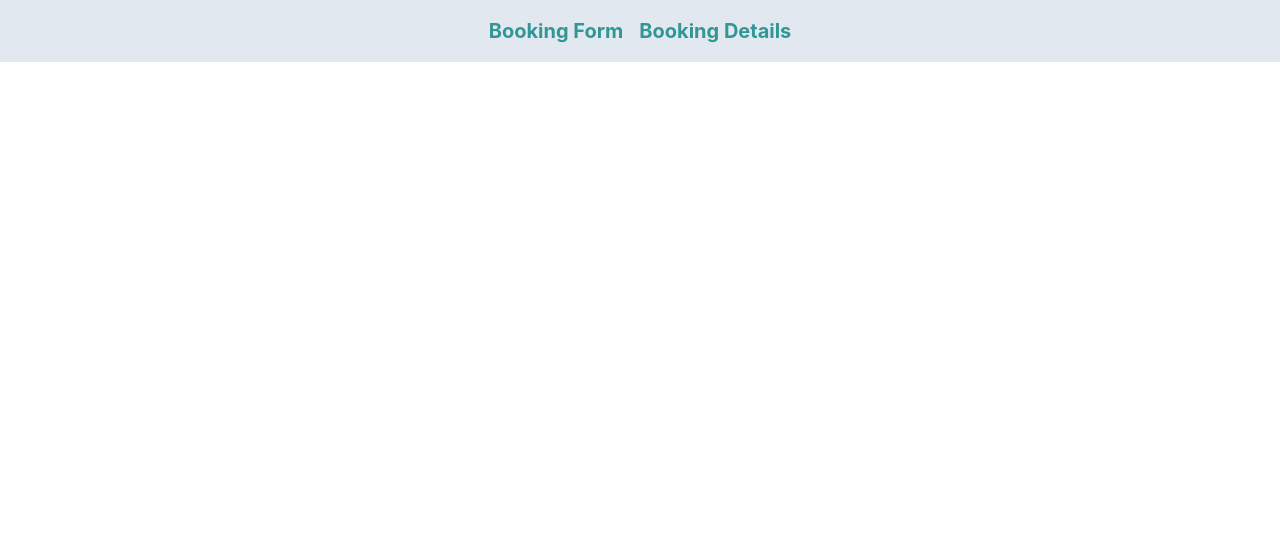
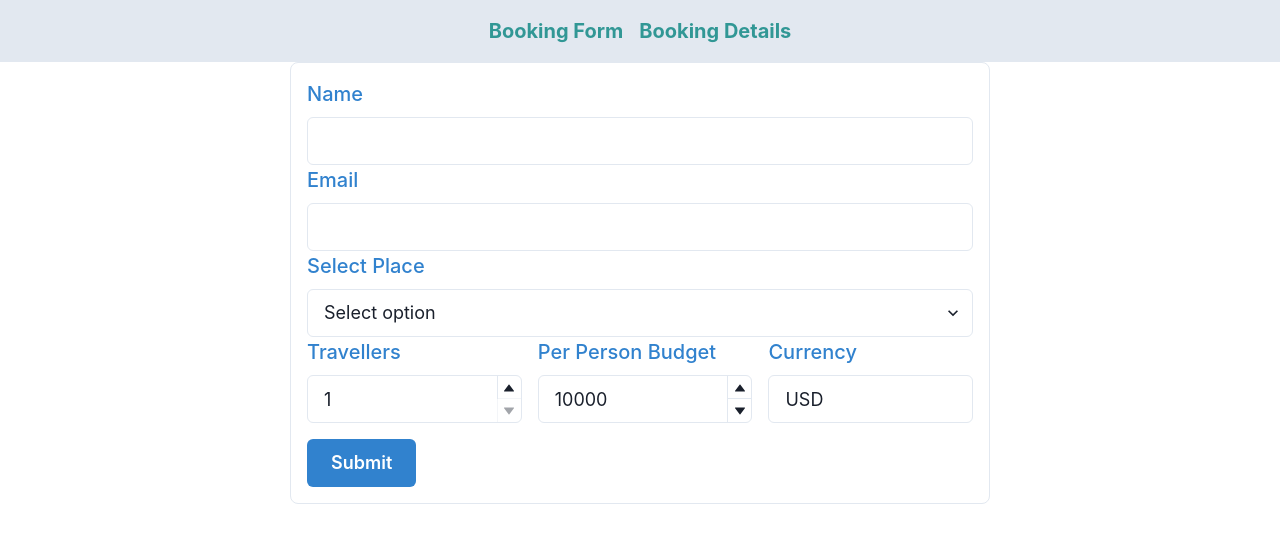
Before and after one commit to drishya-dobriyal/travel-booking, a React (Create React App) app in the folder frontend/: page /booking-form in a window 1280 px wide. Shown: the top 542 px of the page. Built offline with nearby package versions, Linux system fonts and the light colour scheme.

Commit message:
Added form for booking

```diff
--- a/frontend/package.json
+++ b/frontend/package.json
@@ -10,6 +10,7 @@
     "@testing-library/react": "^13.4.0",
     "@testing-library/user-event": "^13.5.0",
     "framer-motion": "^10.12.11",
+    "http-proxy-middleware": "^2.0.6",
     "react": "^18.2.0",
     "react-dom": "^18.2.0",
     "react-router-dom": "^6.11.1",
--- a/frontend/src/App.js
+++ b/frontend/src/App.js
@@ -4,6 +4,7 @@ import { Route, BrowserRouter as Router, Routes } from "react-router-dom";
 import { Box, ChakraProvider } from "@chakra-ui/react";
 import "./App.css";
 import Navigation from "./components/Navigation";
+import CreateBookingForm from "./components/CreateBookingForm";
 
 function App() {
   return (
@@ -13,7 +14,11 @@ function App() {
           <Navigation />
           <Routes>
             <Route exact path="/"></Route>
-            <Route exact path="/booking-form"></Route>
+            <Route
+              exact
+              path="/booking-form"
+              element={<CreateBookingForm />}
+            ></Route>
             <Route path="/booking-details"></Route>
           </Routes>
         </Router>
--- /dev/null
+++ b/frontend/src/components/CreateBookingForm.js
@@ -0,0 +1,197 @@
+import React, { useState } from "react";
+import {
+  FormControl,
+  FormLabel,
+  FormErrorMessage,
+  FormHelperText,
+  Flex,
+  Input,
+  Button,
+  Select,
+  NumberInput,
+  NumberInputField,
+  NumberInputStepper,
+  NumberIncrementStepper,
+  NumberDecrementStepper,
+  useToast,
+  Box,
+} from "@chakra-ui/react";
+
+function CreateBookingForm() {
+  const [name, setName] = useState("");
+  const [email, setEmail] = useState("");
+  const [place, setPlace] = useState("");
+  const [travellers, setTravellers] = useState(1);
+  const [per_person_cost, setPerPersonCost] = useState(10000);
+  const [currency, setCurrency] = useState("USD");
+
+  const [error, setError] = useState("");
+  const toast = useToast();
+
+  function handleSubmit(e) {
+    e.preventDefault();
+    if (!name || !email || !place || currency !== "USD") {
+      setError(
+        "Please enter both name and email, choose a place, and use USD currency"
+      );
+      return;
+    }
+    try {
+      async function createBooking() {
+        const response = await fetch("/api/create-booking", {
+          method: "POST",
+          headers: {
+            "Content-Type": "application/json",
+          },
+          body: JSON.stringify(body),
+        });
+        const data = await response.json();
+        console.log(data);
+        if (data.status == "Failed") {
+          setError(data.message);
+        } else {
+          toast({
+            position: "top-left",
+            title: "Booking Created",
+            description: "Your booking is done.",
+            status: "success",
+            duration: 9000,
+            isClosable: true,
+          });
+          setName("");
+          setCurrency("USD");
+          setEmail("");
+          setPerPersonCost(10000);
+          setPlace("");
+          setTravellers(1);
+        }
+      }
+      const body = {
+        name,
+        email,
+        place,
+        travellers,
+        per_person_cost,
+        currency,
+      };
+      createBooking(body);
+    } catch (error) {
+      console.error(error);
+    }
+  }
+
+  function clearError() {
+    setError("");
+  }
+
+  return (
+    <Box
+      as="form"
+      onSubmit={handleSubmit}
+      p={4}
+      borderWidth="1px"
+      borderRadius="lg"
+      maxWidth="700px"
+      margin="auto"
+    >
+      <FormControl isInvalid={!!error}>
+        <FormLabel color="blue.500" fontSize="xl">
+          Name
+        </FormLabel>
+        <Input
+          type="text"
+          value={name}
+          onChange={(e) => setName(e.target.value)}
+          onClick={clearError}
+          size="lg"
+        />
+
+        <FormLabel color="blue.500" fontSize="xl">
+          Email
+        </FormLabel>
+        <Input
+          type="email"
+          value={email}
+          onChange={(e) => setEmail(e.target.value)}
+          onClick={clearError}
+          size="lg"
+        />
+
+        <FormLabel color="blue.500" fontSize="xl">
+          Select Place
+        </FormLabel>
+        <Select
+          placeholder="Select option"
+          value={place}
+          onChange={(e) => setPlace(e.target.value)}
+          onClick={clearError}
+          size="lg"
+        >
+          <option value="India">India</option>
+          <option value="Africa">Africa</option>
+          <option value="Europe">Europe</option>
+        </Select>
+        <Flex>
+          <Flex direction="column" mr={4}>
+            <FormLabel color="blue.500" fontSize="xl">
+              Travellers
+            </FormLabel>
+            <NumberInput
+              defaultValue={1}
+              min={1}
+              value={travellers}
+              onChange={(e) => setTravellers(e.target.value)}
+              onClick={clearError}
+              size="lg"
+            >
+              <NumberInputField />
+              <NumberInputStepper>
+                <NumberIncrementStepper />
+                <NumberDecrementStepper />
+              </NumberInputStepper>
+            </NumberInput>
+          </Flex>
+          <Flex direction="column" mr={4}>
+            <FormLabel color="blue.500" fontSize="xl">
+              Per Person Budget
+            </FormLabel>
+            <NumberInput
+              defaultValue={0}
+              onClick={clearError}
+              size="lg"
+              value={per_person_cost}
+              onChange={(e) => setPerPersonCost(e.target.value)}
+            >
+              <NumberInputField />
+              <NumberInputStepper>
+                <NumberIncrementStepper />
+                <NumberDecrementStepper />
+              </NumberInputStepper>
+            </NumberInput>
+          </Flex>
+          <Flex direction="column">
+            <FormLabel color="blue.500" fontSize="xl">
+              Currency
+            </FormLabel>
+            <Input
+              type="text"
+              value={currency}
+              onChange={(e) => setCurrency(e.target.value)}
+              onClick={clearError}
+              size="lg"
+            />
+          </Flex>
+        </Flex>
+
+        <FormErrorMessage color="red.500" mt={2} fontSize="lg">
+          {error}
+        </FormErrorMessage>
+        <Button type="submit" colorScheme="blue" size="lg" mt={4}>
+          Submit
+        </Button>
+      </FormControl>
+    </Box>
+  );
+}
+
+export default CreateBookingForm;
```
Also changed, not shown: frontend/src/setupProxy.js (added, +11 -0 lines), 1 other file (tests, documents, lock files or other folders).
